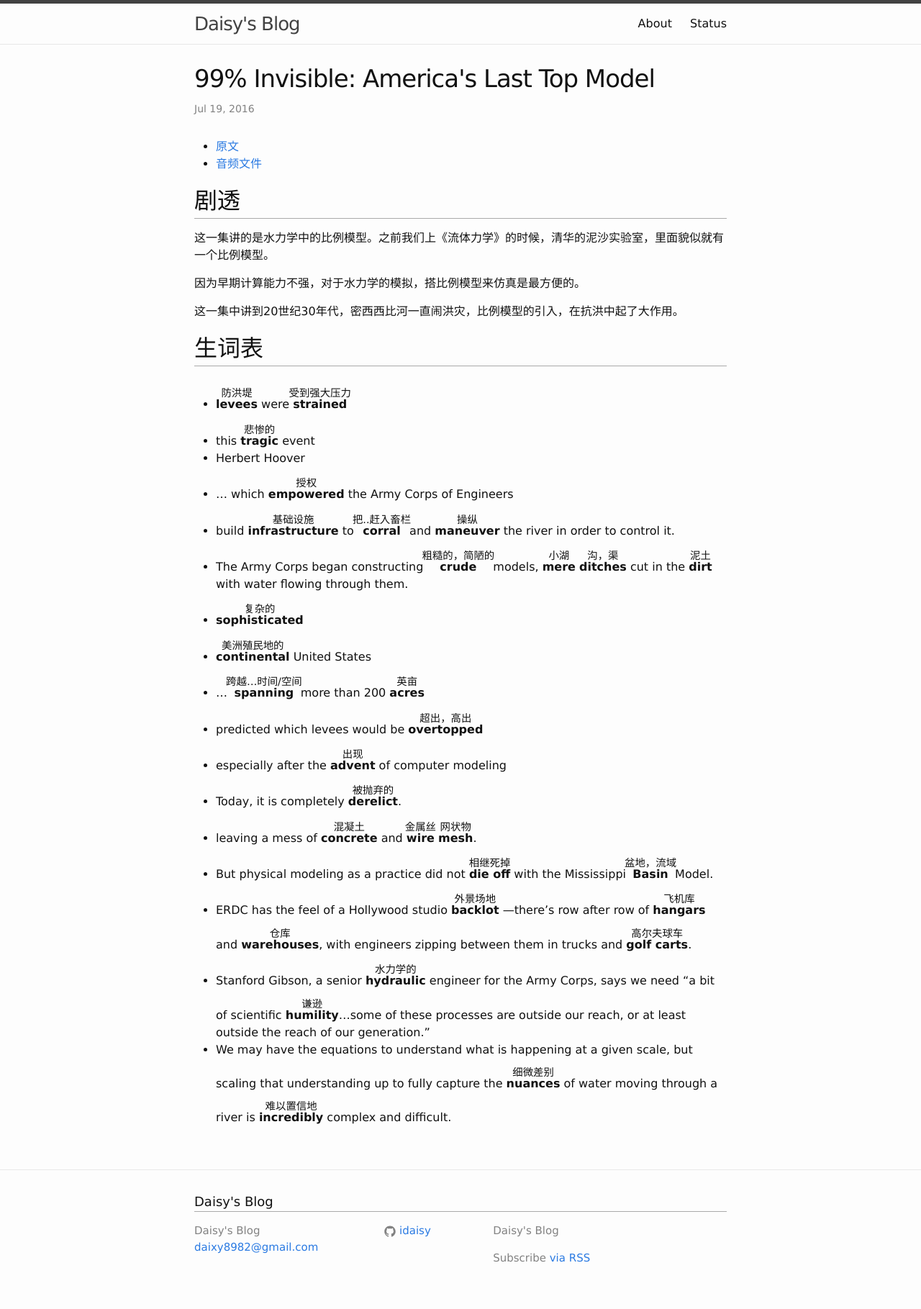
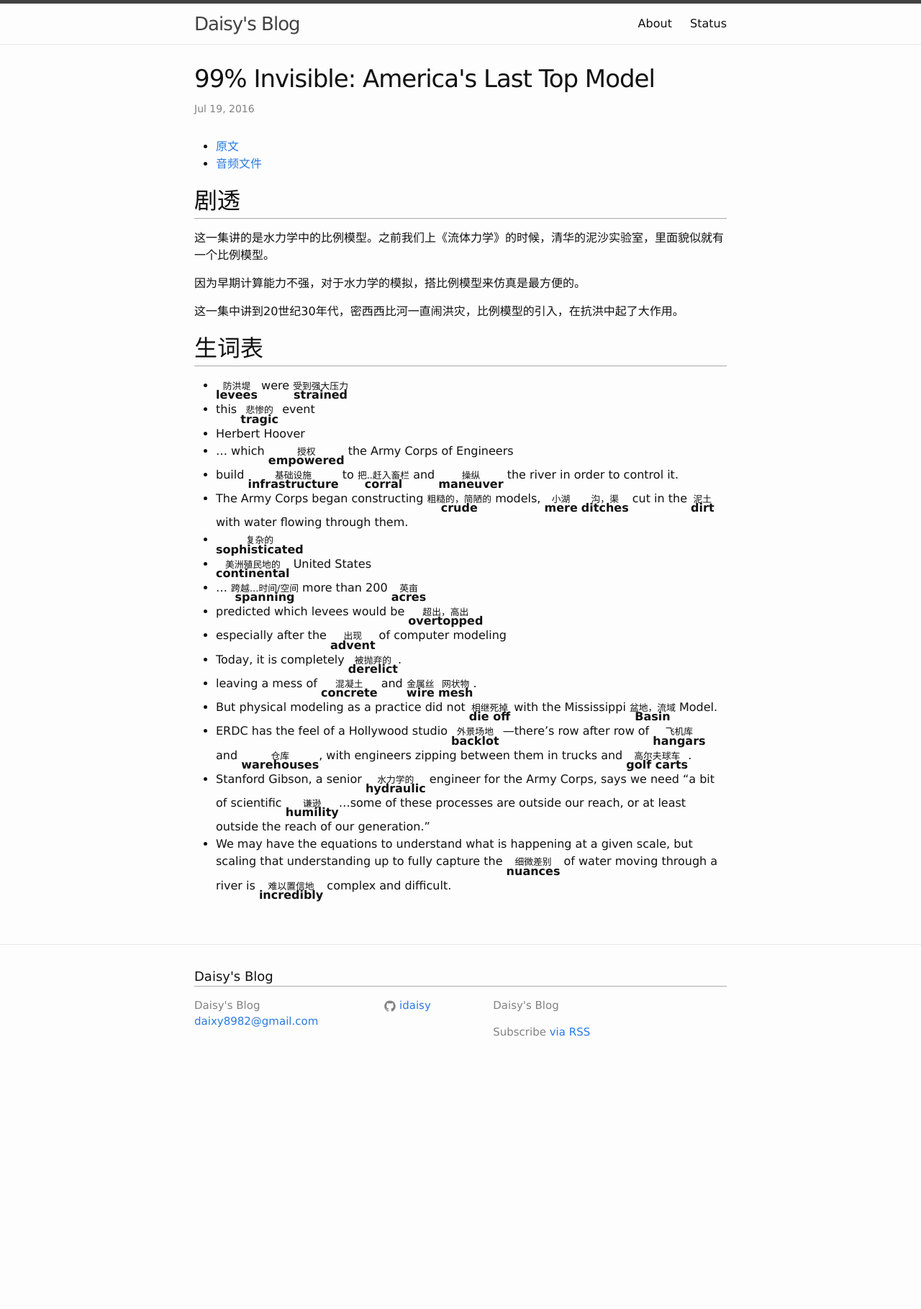
Before and after one commit to idaisy/idaisy.github.io, a Jekyll site: the page built from _posts/2016-07-19-99pi-america-s-last-top-model.md, in a window 1280 px wide. Shown: the whole page at 72% size. Built offline with Jekyll 4.4.1, drawn with Linux system fonts in a browser that asks for light colours; after the commit the page ends 1506 px from its top, so only the background shows below that.

Commit message:
Thu Sep 22 20:24:27 HKT 2016

```diff
--- a/_sass/_base.scss
+++ b/_sass/_base.scss
@@ -223,6 +223,7 @@ ruby rb a:visited {
 	    color: $text-color;
 }
 
+/*
 ruby {
 	ruby-position: over;
 	ruby-align: center;
@@ -233,7 +234,33 @@ ruby {
 
 rt {
 	font-weight: 300;
-	font-size: 90%;
+	font-size: 80%;
 	text-align: center;
 	margin-top: 1em;
 }
+*/
+
+/*
+** http://stackoverflow.com/questions/38680695/adjust-the-vertical-positioning-of-ruby-text
+*/
+ruby {
+  ruby-position: over;
+  ruby-align: center;
+  display: inline-flex;
+  flex-direction: column-reverse;
+}
+
+rb, rt {
+  display: inline;
+  line-height: 1;
+  text-align: center;
+}
+
+rt {
+  font-size: 80%;
+  margin-bottom: -0.2em;
+}
+
+rb {
+  font-weight: bold;
+}
```
